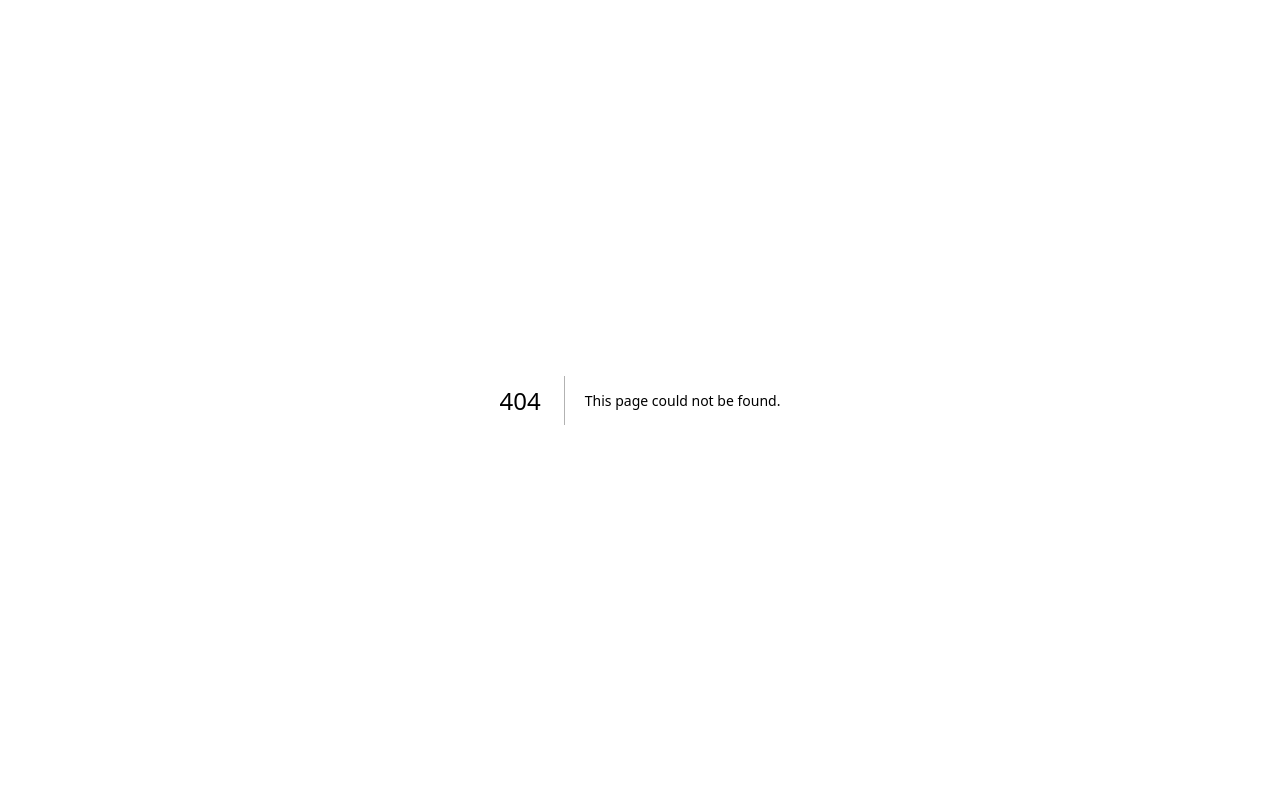
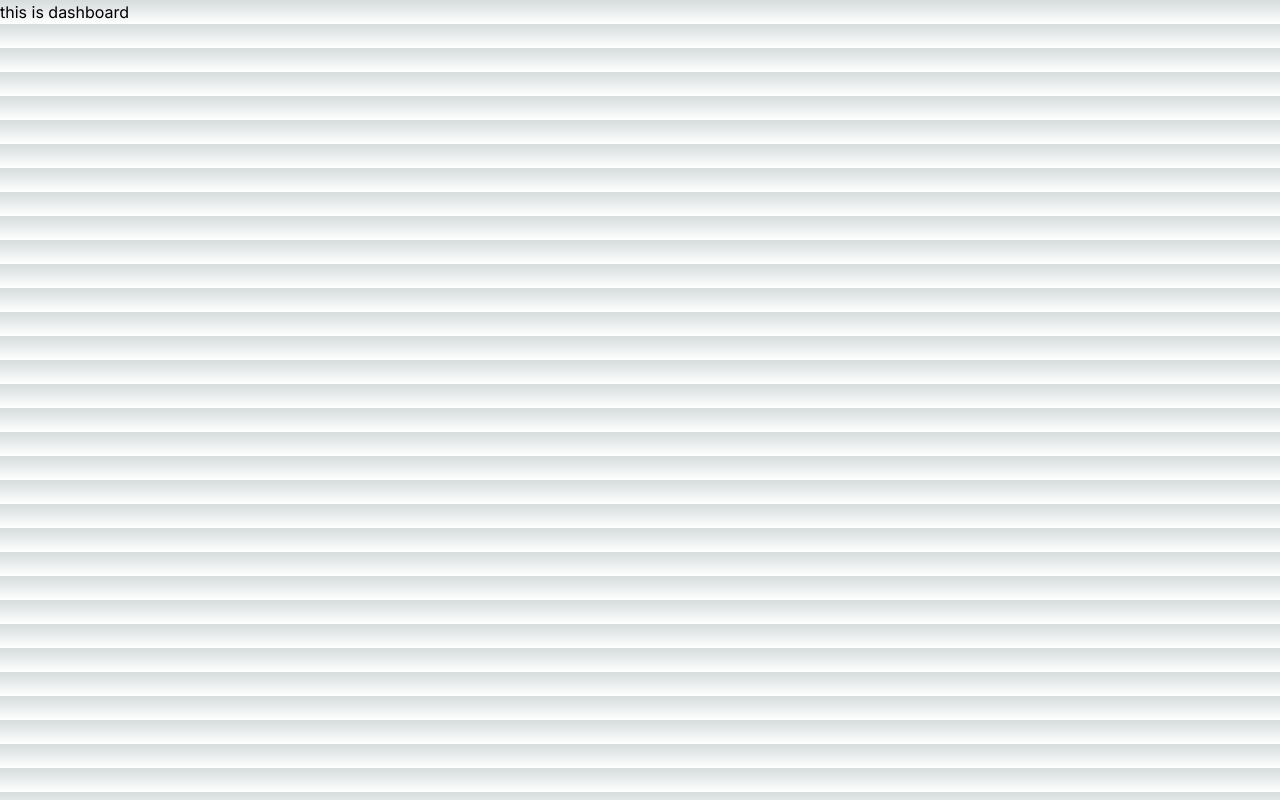
Before and after one commit to PRO0FESSOR/NextJs, a Next.js app in the folder routing/: page /dashboard in a window 1280 px wide. Before the commit this address had no page. Built offline with nearby package versions, Linux system fonts and the light colour scheme.

Commit message:
adding a new route dashboard

```diff
--- /dev/null
+++ b/routing/app/dashboard/page.tsx
@@ -0,0 +1,9 @@
+import React from 'react'
+
+const page = () => {
+  return (
+    <h1>this is dashboard</h1>
+  )
+}
+
+export default page
```
